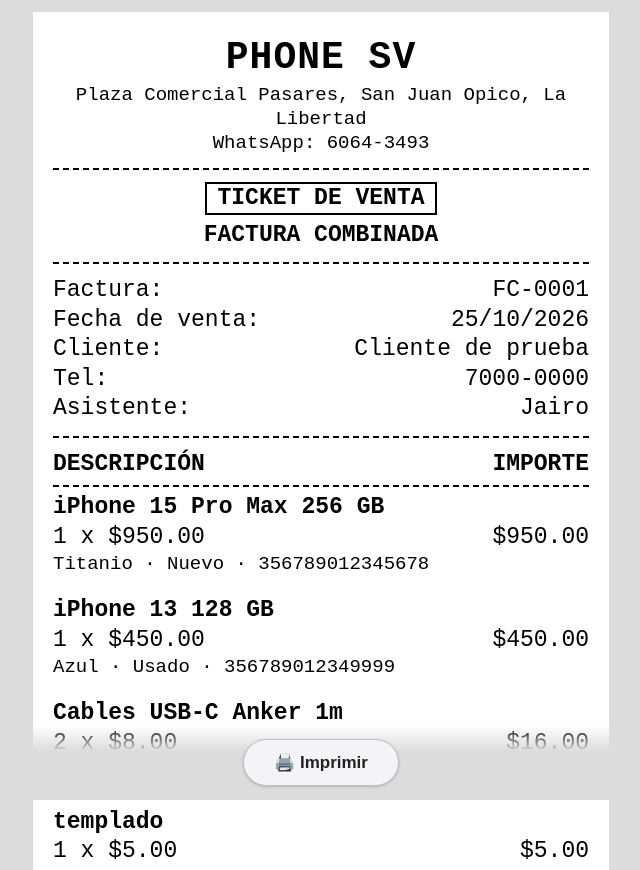
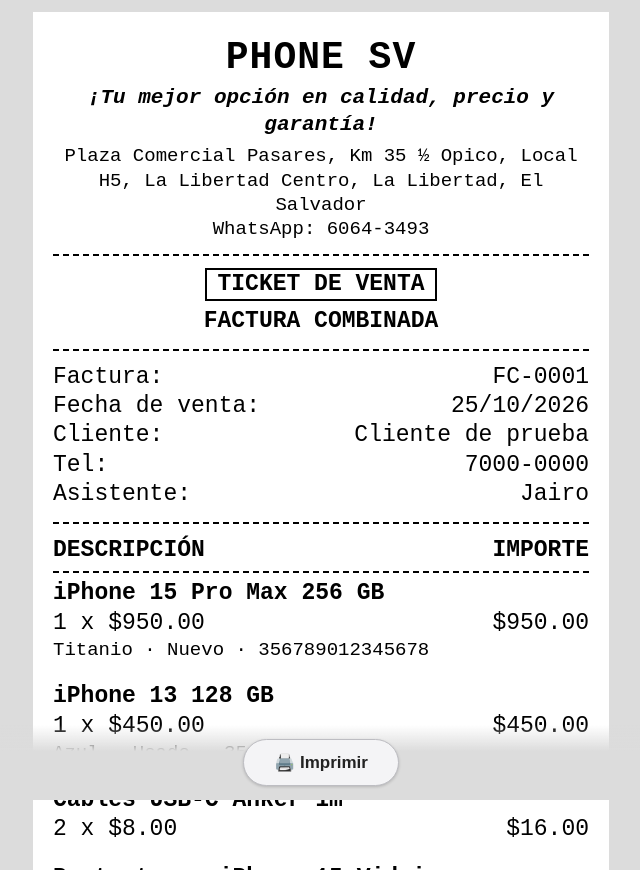
Before and after one commit to phonesv/Ticket-Combinado, a plain HTML site: page index.html in a window 1280 px wide. Shown: the top 870 px of the page, without its empty margins (319-959 px from the left). Drawn offline with nearby package versions, Linux system fonts and the light colour scheme.

Commit message:
Update index.html

```diff
--- a/index.html
+++ b/index.html
@@ -19,6 +19,7 @@
   .bar button:active{background:#e4e4e8}
   .c{text-align:center}.b{font-weight:700}
   .neg{font-size:38px;font-weight:700;letter-spacing:1px}
+  .eslogan{font-size:21px;font-style:italic;font-weight:700;margin:2px 0 6px}
   .sep{border-top:2px dashed #000;margin:12px 0}
   .row{display:flex;justify-content:space-between;gap:10px}
   .row span:first-child{flex:0 0 auto}
@@ -27,6 +28,7 @@
   .item+.item{margin-top:20px}
   .big{font-size:34px;font-weight:700}
   .small{font-size:19px}
+  .legal{font-size:16px;line-height:1.25;margin-top:8px}
   .tag{display:inline-block;border:2px solid #000;padding:0 10px;font-weight:700;margin-bottom:6px}
   @media print{
     @page{size:80mm auto;margin:0}
@@ -34,6 +36,7 @@
     #wrap{width:auto!important;height:auto!important;overflow:visible}
     #ticket{transform:none!important;width:72mm;padding:3mm;font-size:3.1mm}
     .neg{font-size:5mm}.big{font-size:4.4mm}.small{font-size:2.5mm}
+    .eslogan{font-size:2.8mm}.legal{font-size:2.2mm}
   }
 </style>
 </head>
@@ -46,11 +49,13 @@
 /* ============ CONFIGURACIÓN ============ */
 const NEGOCIO = {
   nombre:   'PHONE SV',
-  direccion:'Plaza Comercial Pasares, San Juan Opico, La Libertad',
+  eslogan:  '¡Tu mejor opción en calidad, precio y garantía!',
+  direccion:'Plaza Comercial Pasares, Km 35 ½ Opico, Local H5, La Libertad Centro, La Libertad, El Salvador',
   tel:      'WhatsApp: 6064-3493'
 };
 const MONEDA = '$';
 const PIE = 'Gracias por su compra';
+const LEGAL = 'Este ticket no sustituye su factura electrónica, enviada a su correo o WhatsApp.';
 const SEP = '~';
 /* ======================================= */
 
@@ -147,6 +152,7 @@ function render(){
 
   let h = '';
   h += `<div class="c"><div class="neg">${esc(NEGOCIO.nombre)}</div>`;
+  h += `<div class="eslogan">${esc(NEGOCIO.eslogan)}</div>`;
   h += `<div class="small">${esc(NEGOCIO.direccion)}</div><div class="small">${esc(NEGOCIO.tel)}</div></div>`;
   h += `<div class="sep"></div>`;
 
@@ -188,7 +194,8 @@ function render(){
   /* ---- Referencias y pie ---- */
   if (refs) h += `<div class="small" style="margin-top:18px;word-break:break-word">Ref: ${esc(refs)}</div>`;
   h += `<div class="sep"></div><div class="c b">${esc(PIE)}</div>`;
-  h += `<div class="c small" style="margin-top:6px">Emitido: ${fechaTxt()}</div>`;
+  h += `<div class="c legal">${esc(LEGAL)}</div>`;
+  h += `<div class="c legal" style="margin-top:4px">Emitido: ${fechaTxt()}</div>`;
   document.getElementById('ticket').innerHTML = h;
 }
 render();
```
